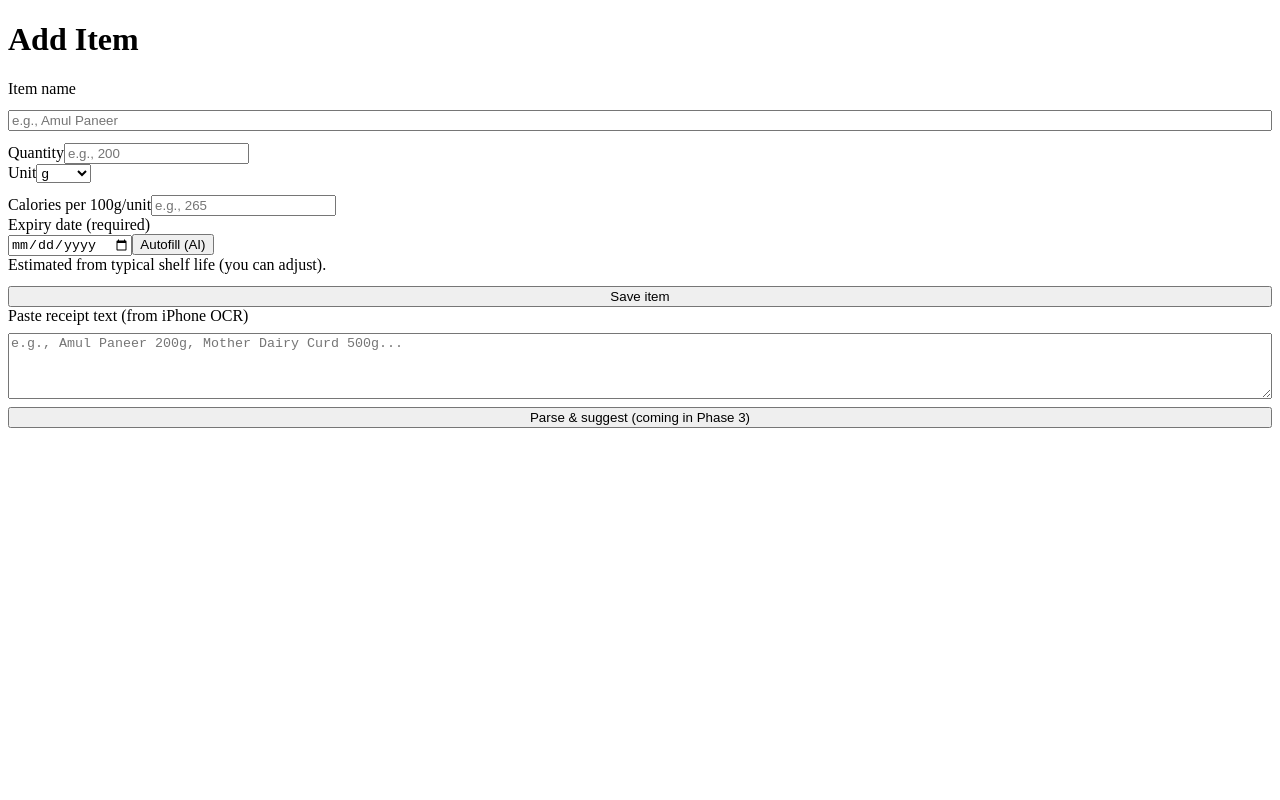
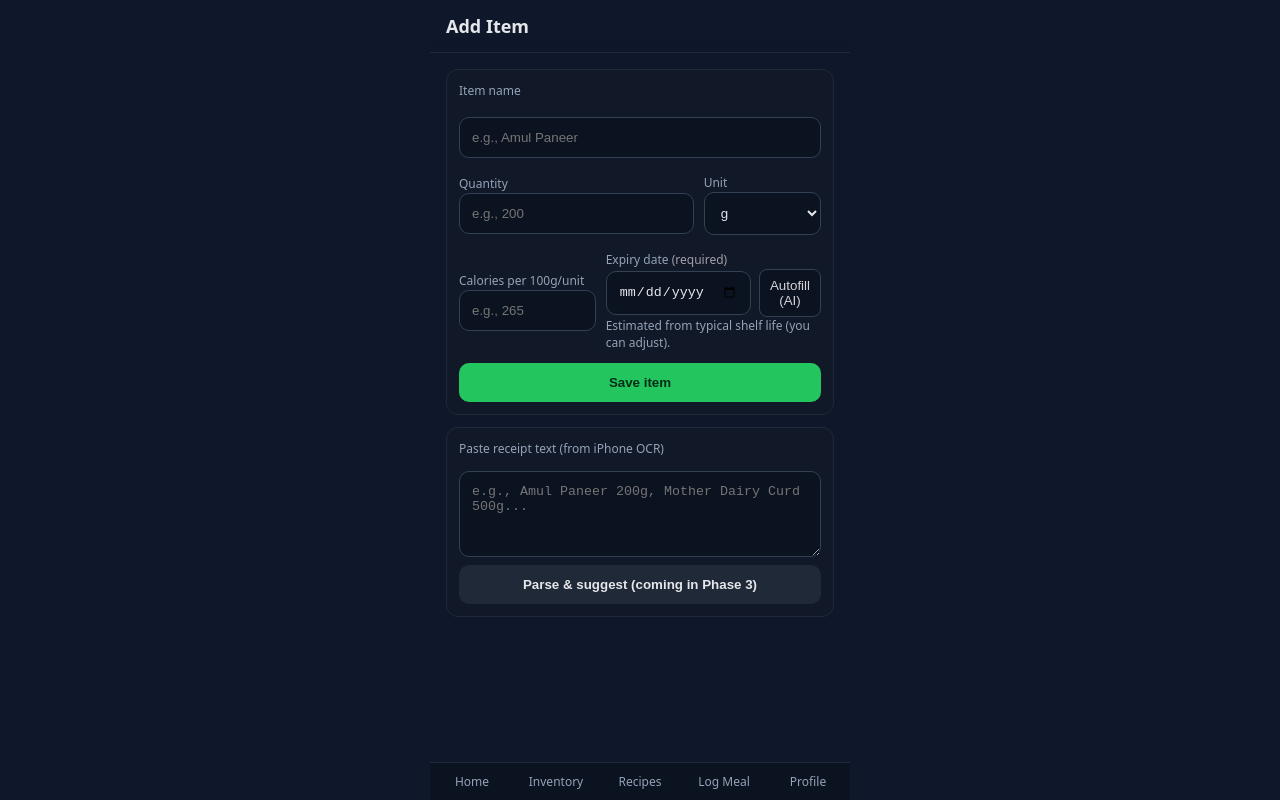
Before and after one commit to choudharymanav13-code/theapp, a Next.js app: page /add-item in a window 1280 px wide. Built offline with nearby package versions, Linux system fonts and the light colour scheme.

Commit message:
Add files via upload

```diff
--- /dev/null
+++ b/src/app/globals.css
@@ -0,0 +1,41 @@
+
+:root{
+  --bg:#0f172a; --card:#111827; --muted:#94a3b8; --text:#e5e7eb;
+  --accent:#22c55e; --warn:#f59e0b; --danger:#ef4444;
+}
+*{box-sizing:border-box}
+html,body{margin:0;padding:0;height:100%;background:var(--bg);color:var(--text);
+  font-family:system-ui,-apple-system,Segoe UI,Roboto,Ubuntu,sans-serif}
+.container{max-width:420px;margin:0 auto;min-height:100vh;display:flex;flex-direction:column}
+.header{padding:14px 16px;position:sticky;top:0;background:linear-gradient(180deg,#0f172a 70%,rgba(15,23,42,.6));
+  backdrop-filter:blur(6px);display:flex;align-items:center;gap:10px;border-bottom:1px solid #1f2937}
+.header h1{font-size:18px;margin:0}
+.content{padding:16px;flex:1}
+.card{background:var(--card);border:1px solid #1f2937;border-radius:12px;padding:12px}
+.grid{display:grid;gap:12px}
+.grid-2{grid-template-columns:1fr 1fr}
+.grid-3{grid-template-columns:1fr 1fr 1fr}
+.btn{appearance:none;border:none;border-radius:10px;padding:12px 14px;background:#1f2937;color:var(--text);font-weight:600}
+.btn.primary{background:var(--accent);color:#052e16}
+.btn.warn{background:var(--warn);color:#1f2937}
+.btn.danger{background:var(--danger);color:#fff}
+.input,select,textarea{width:100%;padding:12px;border-radius:10px;border:1px solid #334155;background:#0b1220;color:var(--text)}
+.label{font-size:12px;color:var(--muted);margin-bottom:6px}
+.row{display:flex;gap:10px;align-items:center}
+.space{height:12px}
+.kpi{display:flex;flex-direction:column;gap:6px}
+.kpi .val{font-size:24px;font-weight:800}
+.badge{font-size:12px;padding:4px 8px;border-radius:999px;border:1px solid #334155;color:var(--muted)}
+.list{display:grid;gap:8px}
+.list-item{display:flex;justify-content:space-between;align-items:center;padding:12px;border-radius:12px;background:#0b1220;border:1px solid #1f2937}
+.item-title{font-weight:700}
+.item-sub{color:var(--muted);font-size:12px}
+.low{color:var(--warn)} .expiring{color:var(--danger)}
+.footer{position:sticky;bottom:0;background:#0b1220;border-top:1px solid #1f2937}
+.nav{display:grid;grid-template-columns:repeat(5,1fr);}
+.nav a{display:flex;flex-direction:column;align-items:center;gap:4px;padding:10px 6px;color:var(--muted);text-decoration:none;font-size:12px}
+.nav a.active{color:var(--accent)}
+.small{font-size:12px;color:var(--muted)}
+.img{width:100%;height:160px;background:#0b1220;border:1px dashed #334155;border-radius:10px;display:flex;align-items:center;justify-content:center;color:#64748b}
+.note{font-size:12px;color:#a1a1aa}
+.inline-btn{padding:8px 10px;border-radius:8px;background:#0b1220;border:1px solid #334155;color:#d4d4d8}
--- /dev/null
+++ b/src/app/layout.js
@@ -0,0 +1,41 @@
+
+import './globals.css'
+export const metadata = {
+  title: 'Pantry Coach',
+  description: 'Your smart pantry & calorie companion'
+}
+export default function RootLayout({ children }) {
+  return (
+    <html lang="en">
+      <head>
+        <link rel="manifest" href="/manifest.json" />
+        <meta name="theme-color" content="#22c55e" />
+        <meta name="apple-mobile-web-app-capable" content="yes" />
+        <meta name="apple-mobile-web-app-status-bar-style" content="black-translucent" />
+        <link rel="apple-touch-icon" href="/apple-touch-icon.png" />
+      </head>
+      <body>
+        <div className="container">
+          {children}
+          <div className="footer">
+            <div className="nav">
+              <a href="/" aria-label="Home">Home</a>
+              <a href="/inventory" aria-label="Inventory">Inventory</a>
+              <a href="/recipes" aria-label="Recipes">Recipes</a>
+              <a href="/log-meal" aria-label="Log Meal">Log Meal</a>
+              <a href="/profile" aria-label="Profile">Profile</a>
+            </div>
+          </div>
+        </div>
+        {/* Register service worker (PWA) */}
+        <script dangerouslySetInnerHTML={{__html: `
+          if ('serviceWorker' in navigator) {
+            window.addEventListener('load', () => {
+              navigator.serviceWorker.register('/sw.js').catch(()=>{});
+            });
+          }
+        `}} />
+      </body>
+    </html>
+  )
+}
```
Also changed, not shown: src/app/inventory/page.js (added, +37 -0 lines), src/app/page.js (added, +57 -0 lines).
